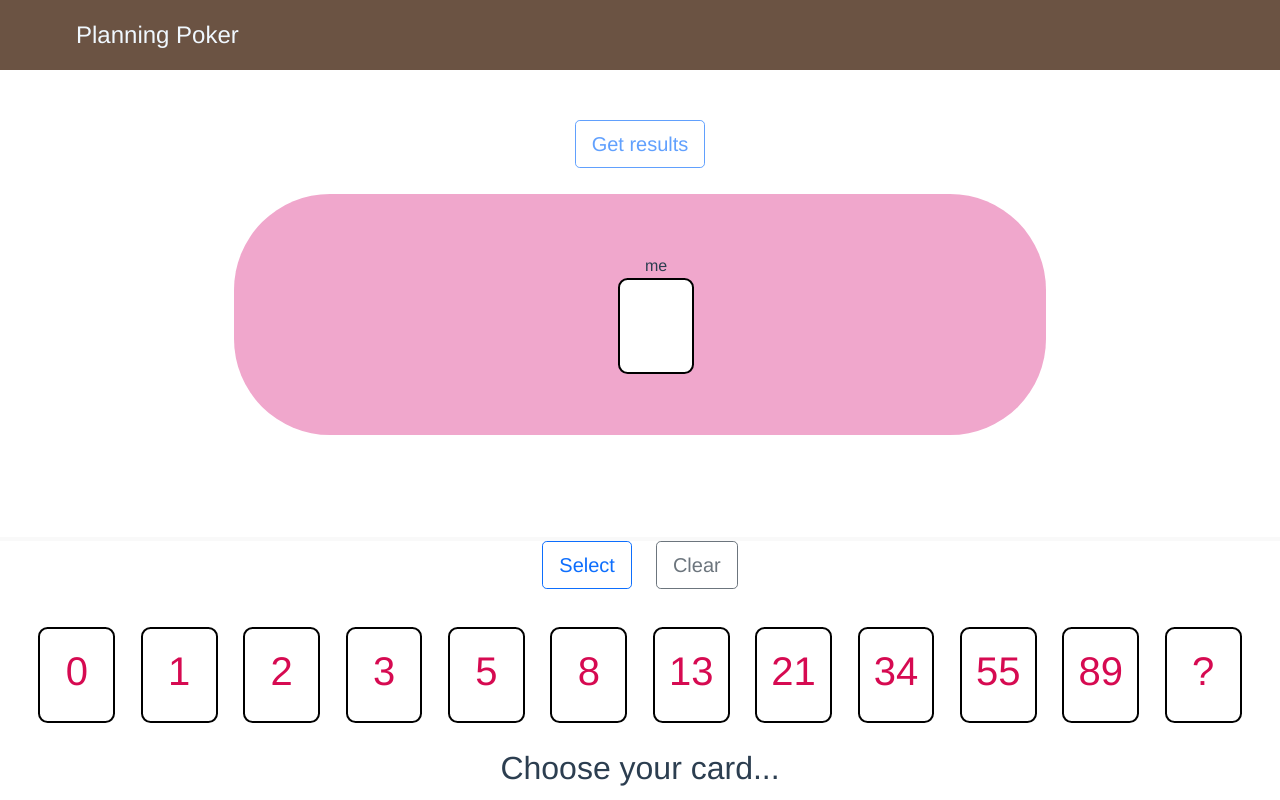
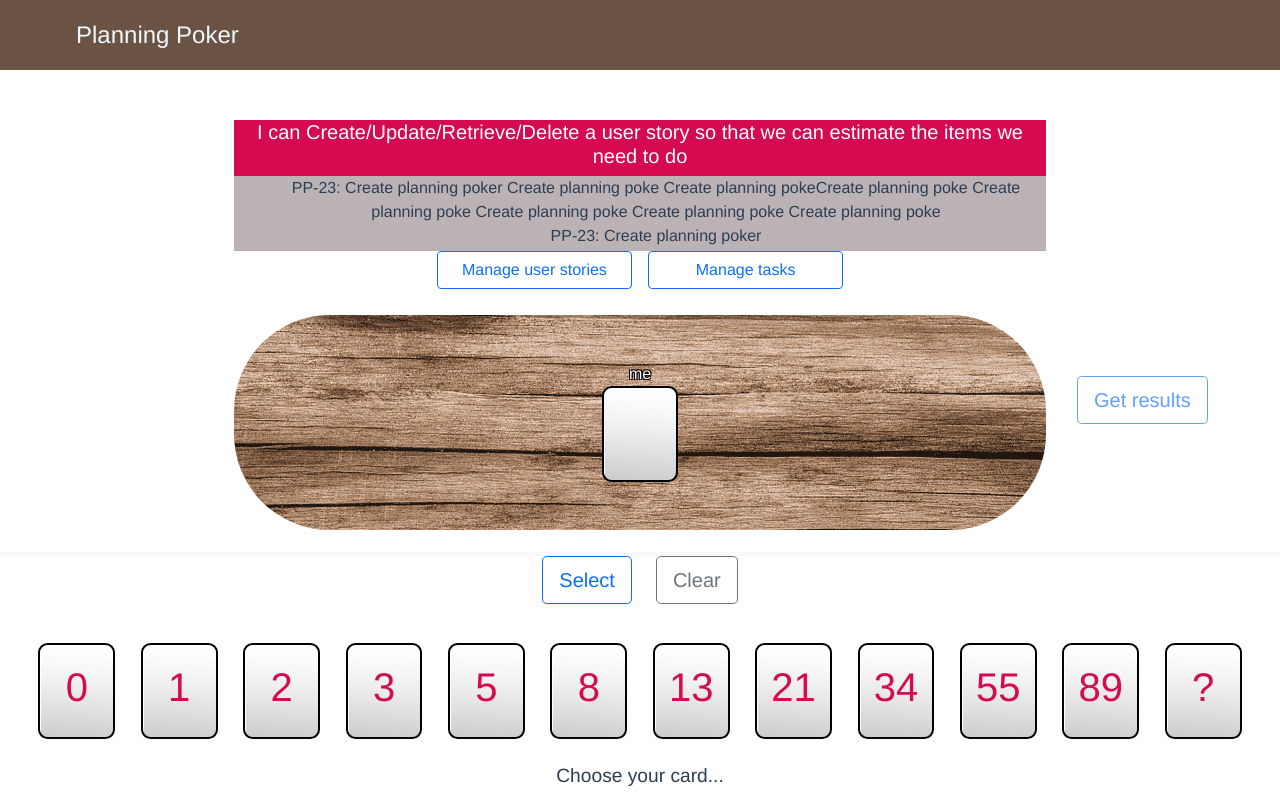
Before and after one commit to Rayti/PlanningPoker, a Vue app in the folder src/frontend/: page /game in a window 1280 px wide. Built offline with nearby package versions, Linux system fonts and the light colour scheme.

Commit message:
Styles clean up & story/tasks component skeleton add

```diff
--- a/src/frontend/src/components/GameTable.vue
+++ b/src/frontend/src/components/GameTable.vue
@@ -1,24 +1,50 @@
 <template>
     <div class="game-table">
         <div class="inside-table">
-            <div class="many-users">
+            <div class="grid-table">
                 <div></div>
-                <div class="top"><button class="btn btn-outline-primary btn-lg" :disabled="!isSelectionConfirmed" @click="getResults">Get results</button></div>
+                <div class="top">
+                    <!-- <div class="user-story-part"> -->
+                    <div class="user-story">
+                        <h5>I can Create/Update/Retrieve/Delete a user story so that we can estimate the items we need to do</h5>
+                    </div>
+                    <nav class="tasks">
+                        <ul>
+                            <li v-for="(task, index) in exampleTasks" :key="`task${index}`">
+                                {{ task }}
+                            </li>
+                        </ul>
+                    </nav>
+                    <!-- </div> -->
+                    <div class="manage">
+                        <button class="btn btn-outline-primary">Manage user stories</button>
+                        <button class="btn btn-outline-primary">Manage tasks</button>
+                    </div>
+                </div>
                 <div></div>
-                <div class="left"></div>
-                <div class="tabelunia"><div class="content-table">
+                <!-- <div class="left">
+                    <button class="btn btn-outline-primary btn-lg">Get invitation link</button>
+                </div> -->
+                <div class="players-space">
+                    <div class="players-content">
                         <div>
-                    <div>me</div>
+                            <div class="names">me</div>
                             <planning-poker-card :v-if="isSelectionConfirmed" :estimation="mainPlayerCard"/>
                         </div>
                         <div :v-if="showResults" v-for="(player, index) in players" :key="`player-${index + 2}`">
-                    <div>player{{ index + 2}}</div>
+                            <div class="names">player{{ index + 2 }}</div>
                             <planning-poker-card :estimation="fibonacci[player]"/>
                         </div>
-                </div></div>
-                <div class="right"></div>
+                    </div>
+                </div>
+                <div class="right">
+                    <button class="btn btn-outline-primary btn-lg" :disabled="!isSelectionConfirmed" @click="getResults">Get results</button>
+                </div>
                 <div></div>
-                <div class="bot"><div class="bot-player"><div class="bot-player2"><div class="card-bot"></div></div></div></div>
+                <!-- <div class="bot"> -->
+                    <!-- <div class="bot-player"><div class="bot-player2"><div class="card-bot"> -->
+                    <!-- </div></div></div> -->
+                <!-- </div> -->
                 <div></div>
             </div>
         </div>
@@ -42,12 +68,13 @@ export default {
             fibonacci: ['0', '1', '2', '3', '5', '8', '13', '21', '34', '55', '89', '?'],
             showResults: false,
             clearResults: false,
-            players: []
+            players: [],
+            exampleTasks: ["PP-23: Create planning poker Create planning poke Create planning pokeCreate planning poke Create planning poke Create planning poke Create planning poke Create planning poke", "PP-23: Create planning poker", "PP-23: Create planning poker", "PP-23: Create planning poker", "PP-23: Create planning poker", "PP-23: Create planning poker"]
         }
     },
     methods: {
       getResults() {
-        if (this.isSelectionConfirmed) {
+        if (this.isSelectionConfirmed && this.mainPlayerCard !== "") {
           let numberOfParticipants = Math.floor(Math.random() * (8) + 1);
           const participants = [];
           while (numberOfParticipants >= 0) {
@@ -62,7 +89,7 @@ export default {
         }
       },
 
-      clearResult(){
+      clearResult() {
         this.players=[];
       }
     }
@@ -72,92 +99,132 @@ export default {
 
 <style>
 .game-table {
+    display: flex;
     align-items: center;
-    display: flex;
     justify-content: center;
     max-width: 100vw;
 }
 
 .inside-table {
+    display: flex;
     align-items: center;
-    display: flex;
     justify-content: center;
     margin: auto;
+    width: 100%;
     padding-bottom: 0;
-    width: 100%;
 }
 
-.many-users {
+.grid-table {
     grid-gap: .8rem;
-    display: inline-grid;
     grid-template-areas: "left top right" "left table right" "left bottom right";
     grid-template-columns: 10.4rem 1fr 10.4rem;
     grid-template-rows: auto 1fr auto;
+    display: inline-grid;
     margin: 0 auto;
+    width: auto;
     min-height: 200px;
-    width: auto;
 }
 
-.user-lonely {
+/* .user-lonely {
     grid-template-rows: 8rem 1fr 13.4rem;
+} */
+
+.top {
+    z-index: 2;
+    grid-area: top;
+    display: flex;
+    flex-direction: column;
+    align-items: stretch;
+    justify-content: center;
+    padding-bottom: .2rem;
+    /* align-items: flex-end; */
+    /* align-items: center; */
 }
 
-.top {
-    align-items: stretch;
-    grid-area: top;
-    z-index: 2;
-    /* align-items: flex-end; */
-    padding-bottom: .8rem;
-    /* align-items: center; */
+.user-story {
+    position: relative;
     display: flex;
+    flex-wrap: wrap;
+    align-items: center;
     justify-content: center;
+    margin: 0 auto;
+    width: 100%;
+    height: auto;
+    min-height: 3.1rem;
+    max-width: 50.8rem;
+    background: rgb(214, 10, 81);
+    /* padding: 0 1.6rem; */
 }
+
+.user-story h5 {
+    color: white;
+}
+
+.tasks {
+    overflow: hidden;
+    overflow-y: scroll;
+    width: 100%;
+    height: 4.7rem;
+    /* min-width: 30.8rem; */
+    max-width: 50.8rem;
+    background: rgb(187, 178, 181);
+}
+
+.tasks ul {
+    list-style-type: none;
+}
+
 .left {
     grid-area: left;
+    z-index: 3;
+    display: flex;
     flex-direction: column-reverse;
-    z-index: 3;
+    align-items: center;
+    justify-content: center;
+    margin-top: 8rem;
     padding: 8rem 0;
-    align-items: center;
-    display: flex;
-    justify-content: center;
 }
 
-.tabelunia {
+.players-space {
+    grid-area: table;
+    position: relative;
+    display: flex;
     align-items: center;
+    justify-content: center;
+    margin: .6rem auto;
+    border-radius: 6.0rem;
+    width: 100%;
+    height: auto;
+    min-width: 50.8rem;
+    min-height: 12.1rem;
+    padding: 0 1.6rem;
+    background-image: url("../assets/wood-texture.png");
+}
+
+.players-content {
+    position: absolute;
+    top: 2.4rem;
+    bottom: 2.4rem;
+    left: 0.4rem;
+    right: 0.4rem;
     display: flex;
+    align-items: center;
     justify-content: center;
-    background: #f0a7cc;
-    border-radius: 6.0rem;
-    grid-area: table;
-    height: auto;
-    margin: 0 auto;
-    min-height: 15.1rem;
-    min-width: 50.8rem;
-    padding: 0 1.6rem;
-    position: relative;
-    width: 100%;
+    border-radius: 16px;
 }
-.content-table {
+
+.right {
+    grid-area: right;
+    z-index: 3;
+    display: flex;
+    /* flex-direction: column-reverse; */
     align-items: center;
-    border-radius: 16px;
-    bottom: 2.4rem;
-    display: flex;
     justify-content: center;
-    left: 2.4rem;
-    position: absolute;
-    right: 0.4rem;
-    top: 2.4rem;
+    margin-top: 8rem;
+    padding: 8rem 0;
 }
-.right{
-    grid-area: right;
-    padding: 8rem 0;
-    flex-direction: column-reverse;
-    z-index: 3;
-    align-items: center;
-    display: flex;
-    justify-content: center;
-}
-.bot {
+
+/* .bot {
     align-items: stretch;
     grid-area: bottom;
     z-index: 2;
@@ -185,5 +252,24 @@ export default {
     height: 7rem;
     width: 4rem;
     flex-shrink: 0;
+} */
+
+.names {
+    color: white;
+    text-shadow: -1px 1px 0 #000,
+                  1px 1px 0 #000,
+                  1px -1px 0 #000,
+                 -1px -1px 0 #000;
+}
+
+.manage {
+    flex-direction: row;
+    row-gap: 2.2rem;
+}
+
+.manage button {
+    margin-left: .5rem;
+    margin-right: .5rem;
+    width: 12.2rem;
 }
 </style>
--- a/src/frontend/src/components/MainPlayerSpace.vue
+++ b/src/frontend/src/components/MainPlayerSpace.vue
@@ -47,11 +47,11 @@ export default {
             this.isSelectionConfirmed = true
             this.emitValue();
         },
-        emitValue(){
+        emitValue() {
             this.$emit("selection", { selectedCard: this.selectedCard, isSelectionConfirmed: this.isSelectionConfirmed });
         },
 
-      clearSelections(){
+      clearSelections() {
         this.selectedCard='';
         this.$emit("clear", {beCleared: true});
       }
@@ -64,7 +64,6 @@ export default {
 <style>
 .bottom-space {
     flex-shrink: 0;
-    height: 16rem;
     overflow: hidden;
     position: relative;
     /* width: 100%; */
@@ -72,6 +71,7 @@ export default {
     display: grid;
     grid-template-rows: auto; */
     box-sizing: border-box;
+    height: 16rem;
     outline-color: #74b3ff;
 }
 
@@ -87,14 +87,16 @@ export default {
 }
 
 .deck-label {
-      font-size: 1.8rem;
     margin: 0 0 .8rem;
     min-width: 48rem;
     text-align: center;
 }
+.deck-label h2 {
+    font-size: 1.2rem;
+}
 
 .main-deck {
-      position: relative;
+    position: relative;
 }
 
 .main-deck ul {
--- a/src/frontend/src/components/PlanningPokerCard.vue
+++ b/src/frontend/src/components/PlanningPokerCard.vue
@@ -1,6 +1,6 @@
 <template>
   <!-- <div class="card" @click="click"> -->
-    <div class="planning-poker-card" @click="click" :class="{ selected: isSelected }">
+    <div class="planning-poker-card" @click="onClick" :class="{ selected: isSelected }">
       <h1 class="estimation ">{{ estimation }}</h1>
     </div>
   <!-- </div> -->
@@ -14,7 +14,7 @@ export default {
       isSelected: Boolean
     }, // ['estimation']
     methods: {
-      click() {
+      onClick() {
           this.$emit('select')
       }
     }
@@ -24,24 +24,24 @@ export default {
 <style scoped>
 
 .planning-poker-card {
+  display: flex;
+  overflow: hidden;
+  backface-visibility: hidden;
+  align-items: center;
+  justify-content: center;
+  border: 2px solid black;
   border-radius: .6rem;
-  border: 2px solid black;
+  width: 4.8rem;
+  height: 6rem;
+  background-color: white;
+  background-image: url("../assets/card-texture.png");
   font-size: 19px;
-  height: 8rem;
-  width: 4.8rem;
-  align-items: center;
-  backface-visibility: hidden;
-  background: #fff;
-  /* border-radius: .6rem; */
-  display: flex;
   font-weight: 700;
-  height: 6rem;
-  justify-content: center;
-  overflow: hidden;
 }
 
 .planning-poker-card.selected {
   background-color: rgb(200, 200, 200);
+  background-image: none;
 }
 
 .estimation {
```
Also changed, not shown: src/frontend/src/assets/card-texture.png (added), src/frontend/src/assets/wood-texture.png (added). Lines whose indentation alone changed are shown as unchanged.
